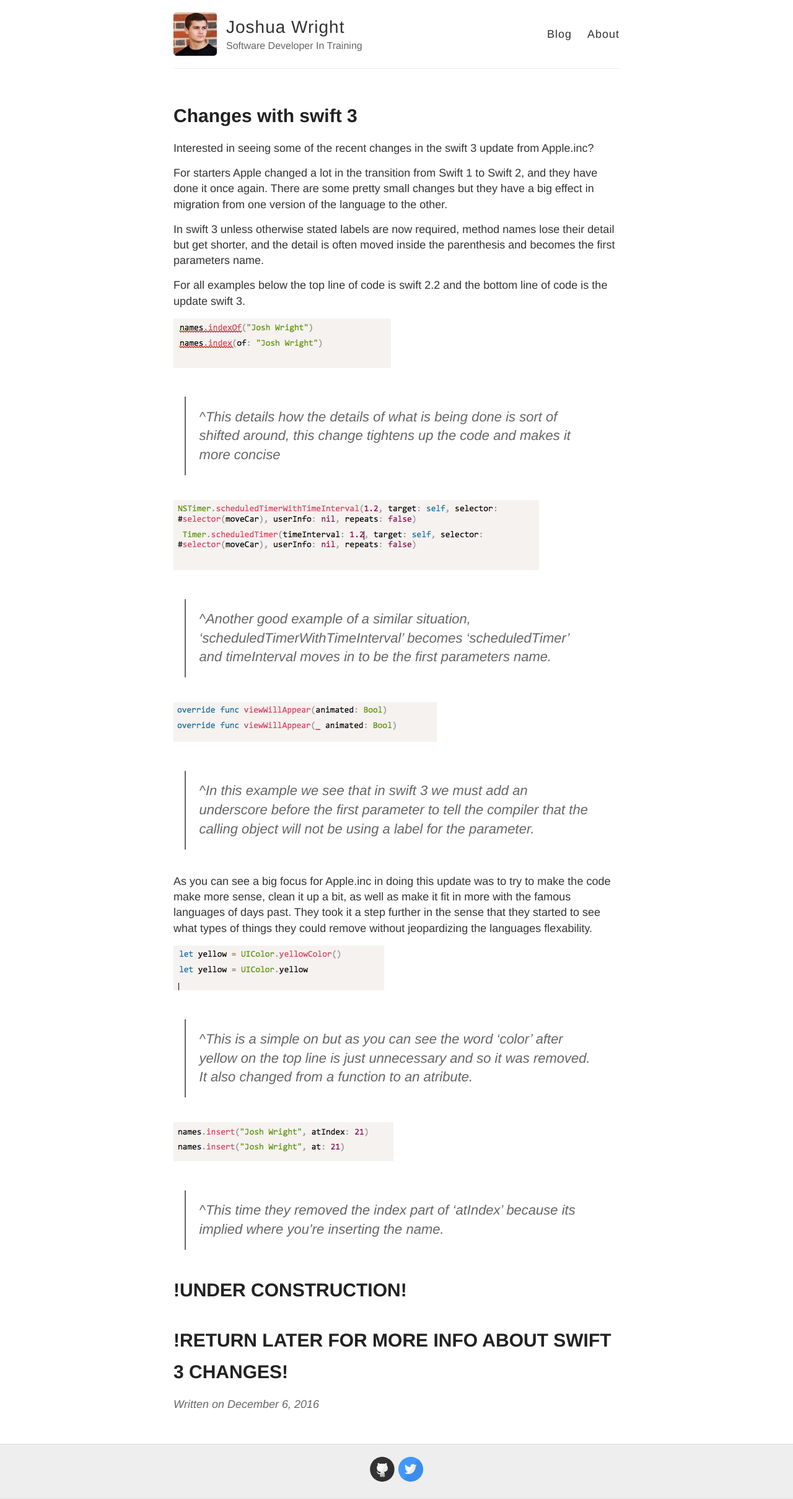
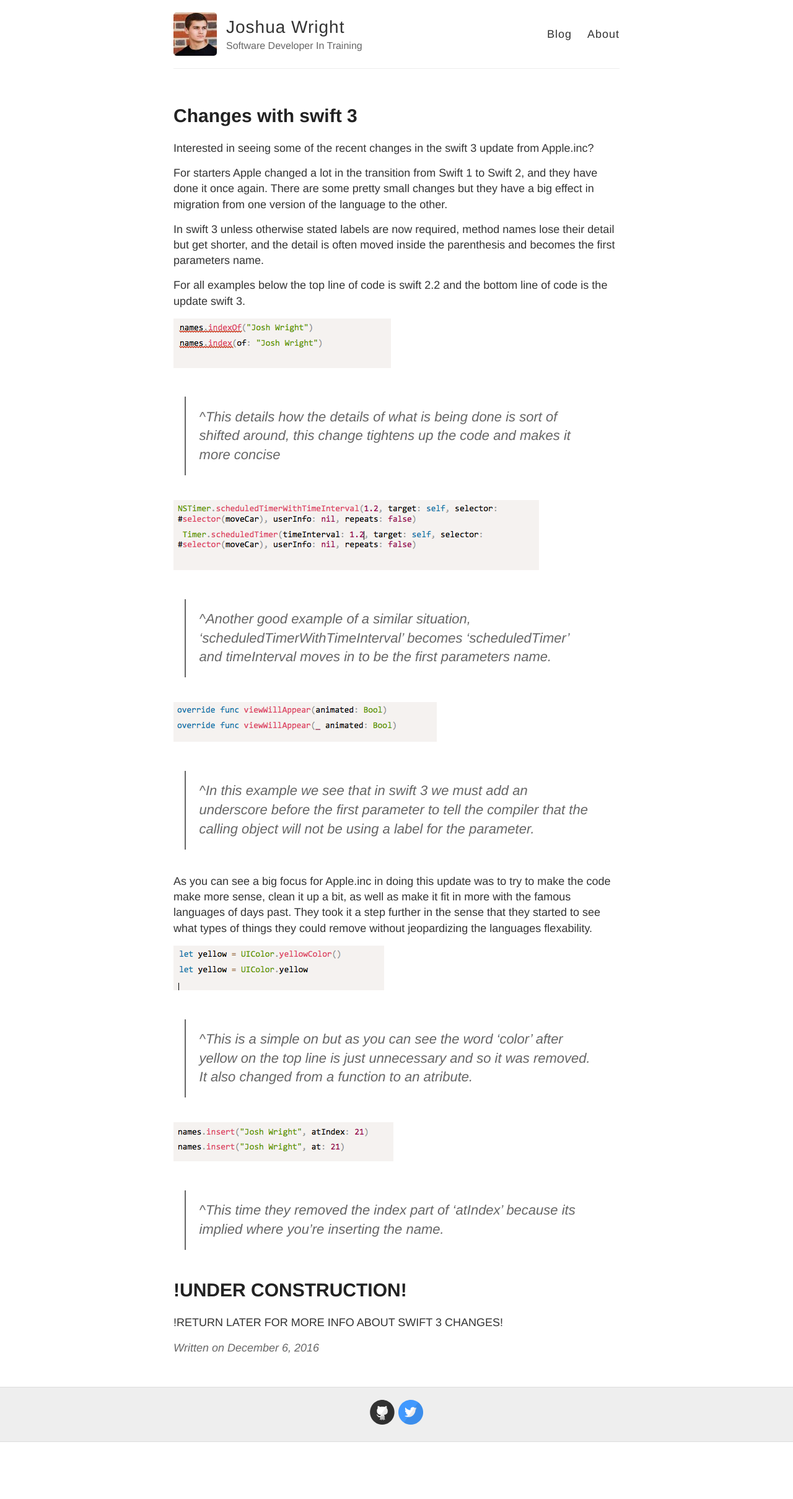
Before and after one commit to JoshTWright/devBlog, a Jekyll site: the page built from _posts/2016-12-6-swift3.md, in a window 1280 px wide. Shown: the whole page at 62% size. Built offline with Jekyll 4.4.1, drawn with Linux system fonts in a browser that asks for light colours; after the commit the page ends 2327 px from its top, so only the background shows below that.

```diff
--- a/_posts/2016-12-6-swift3.md
+++ b/_posts/2016-12-6-swift3.md
@@ -36,4 +36,4 @@ For all examples below the top line of code is swift 2.2 and the bottom line of
 
 
 # !UNDER CONSTRUCTION! <br>
-# !RETURN LATER FOR MORE INFO ABOUT SWIFT 3 CHANGES!
+!RETURN LATER FOR MORE INFO ABOUT SWIFT 3 CHANGES!
```
